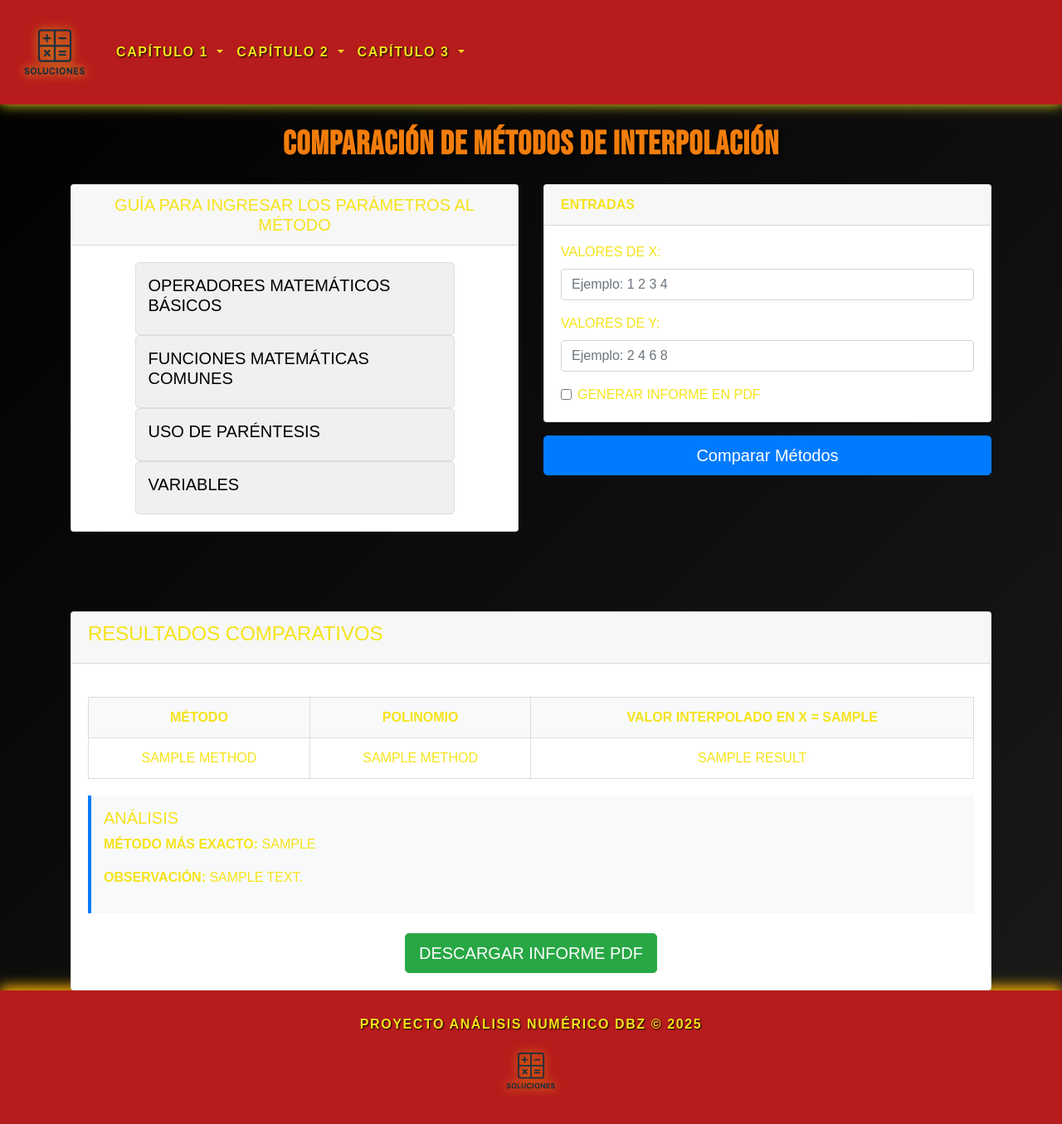
After one commit to Salome-Serna-R/ProyectoFinal_Analisis, a Django app: template src/application/numerical_method/templates/comparison3.html in a window 1280 px wide. The commit adds this page. Shown: the whole page at 83% size. Run offline with Django 4.2, Linux system fonts and the light colour scheme; the template is opened without the code that fills it: most values are stand-ins (such as "Sample title", 1, 10 or a date in 2020); some libraries are stand-ins or nearby versions.

Commit message:
Comparacion capitulo 3

```diff
--- a/src/application/numerical_method/services/comparison_service.py
+++ b/src/application/numerical_method/services/comparison_service.py
@@ -1,4 +1,3 @@
-# comparison_service.py - Colocar en: src/application/numerical_method/services/comparison_service.py
 from reportlab.lib.pagesizes import letter, A4
 from reportlab.lib import colors
 from reportlab.lib.styles import getSampleStyleSheet, ParagraphStyle
--- /dev/null
+++ b/src/application/numerical_method/templates/comparison3.html
@@ -0,0 +1,121 @@
+{% extends 'layouts/app.html' %}
+{% load static %}
+
+{% block extra_css %}
+  <link rel="stylesheet" href="{% static 'css/components/input_guidelines_card.css' %}" />
+  <style>
+    .comparison-table {
+      border-collapse: collapse;
+      width: 100%;
+      margin: 20px 0;
+    }
+    .comparison-table th,
+    .comparison-table td {
+      border: 1px solid #ddd;
+      padding: 12px;
+      text-align: center;
+    }
+    .comparison-table th {
+      background-color: #f8f9fa;
+      font-weight: bold;
+    }
+    .analysis-card {
+      background-color: #f8f9fa;
+      border-left: 4px solid #007bff;
+      padding: 15px;
+      margin: 20px 0;
+    }
+  </style>
+{% endblock %}
+
+{% block title %}
+  Comparación de Métodos de Interpolación
+{% endblock %}
+
+{% block content %}
+<div class="container">
+  <h1 class="font-weight-bold mb-4 text-center">Comparación de Métodos de Interpolación</h1>
+
+  <div class="row">
+    <div class="col-md-6">
+      {% include 'components/input_guidelines/card_SNENL.html' %}
+    </div>
+
+    <div class="col-md-6">
+      <form method="POST" action="{% url 'numerical_method:comparison_interpol' %}">
+        {% csrf_token %}
+
+        <div class="card mb-3">
+          <div class="card-header"><strong>Entradas</strong></div>
+          <div class="card-body">
+            <div class="form-group">
+              <label for="x_values">Valores de X:</label>
+              <input type="text" class="form-control" id="x_values" name="x_values"
+                     placeholder="Ejemplo: 1 2 3 4" required
+                     value="{{ template_data.form_data.x_values|default:'' }}" />
+            </div>
+            <div class="form-group">
+              <label for="y_values">Valores de Y:</label>
+              <input type="text" class="form-control" id="y_values" name="y_values"
+                     placeholder="Ejemplo: 2 4 6 8" required
+                     value="{{ template_data.form_data.y_values|default:'' }}" />
+            </div>
+
+            <div class="form-check mt-3">
+              <input class="form-check-input" type="checkbox" id="generate_pdf" name="generate_pdf"
+                     {% if template_data.form_data.generate_pdf %}checked{% endif %} />
+              <label class="form-check-label" for="generate_pdf">
+                Generar informe en PDF
+              </label>
+            </div>
+          </div>
+        </div>
+
+        <button type="submit" class="btn btn-primary btn-lg btn-block">
+          <i class="fas fa-balance-scale"></i> Comparar Métodos
+        </button>
+      </form>
+    </div>
+  </div>
+
+  {% if template_data.comparison_data %}
+    <div class="card mt-5">
+      <div class="card-header"><h4>Resultados Comparativos</h4></div>
+      <div class="card-body">
+        <table class="comparison-table">
+          <thead>
+            <tr>
+              <th>Método</th>
+              <th>Polinomio</th>
+              <th>Valor interpolado en x = {{ template_data.form_data.x_eval }}</th>
+            </tr>
+          </thead>
+          <tbody>
+            {% for method in template_data.comparison_data.methods %}
+              <tr>
+                <td>{{ method.method }}</td>
+                <td>{{ method.polynomial }}</td>
+                <td>{{ method.result }}</td>
+              </tr>
+            {% endfor %}
+          </tbody>
+        </table>
+
+        <div class="analysis-card">
+          <h5><i class="fas fa-lightbulb"></i> Análisis</h5>
+          <p><strong>Método más exacto:</strong> {{ template_data.comparison_data.analysis.most_accurate }}</p>
+          <p><strong>Observación:</strong> {{ template_data.comparison_data.analysis.summary }}</p>
+        </div>
+
+        {% if template_data.pdf_path %}
+          <div class="text-center mt-4">
+            <a href="{% static 'reports/' %}{{ template_data.pdf_path }}" class="btn btn-success btn-lg" download>
+              <i class="fas fa-file-pdf"></i> Descargar Informe PDF
+            </a>
+          </div>
+        {% endif %}
+      </div>
+    </div>
+  {% endif %}
+</div>
+{% endblock %}
--- a/src/application/numerical_method/views/comparison_view2.py
+++ b/src/application/numerical_method/views/comparison_view2.py
@@ -1,4 +1,3 @@
-# comparison_view2.py - Corregido y mejorado
 
 from django.views.generic import TemplateView
 from django.http import HttpRequest, HttpResponse
```
Also changed, not shown: src/application/home/templates/index.html (+7 -0 lines), src/application/numerical_method/services/comparison3_service.py (added, +130 -0 lines), src/application/numerical_method/urls.py (+6 -1 lines), src/application/numerical_method/views/comparison3_view.py (added, +70 -0 lines).
